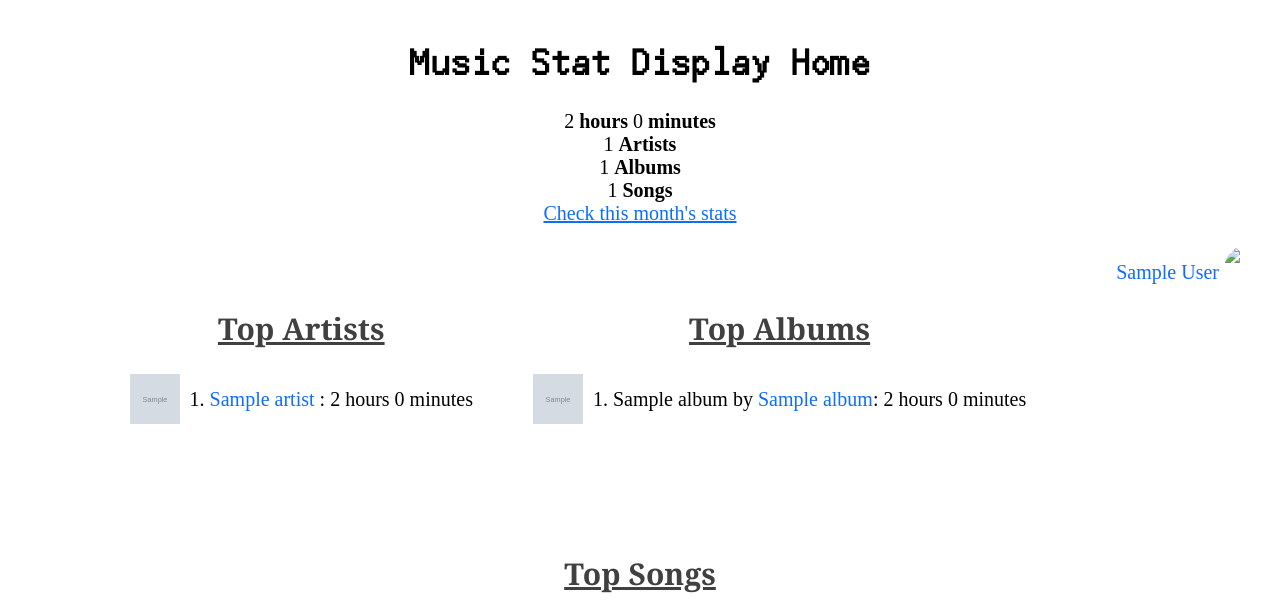
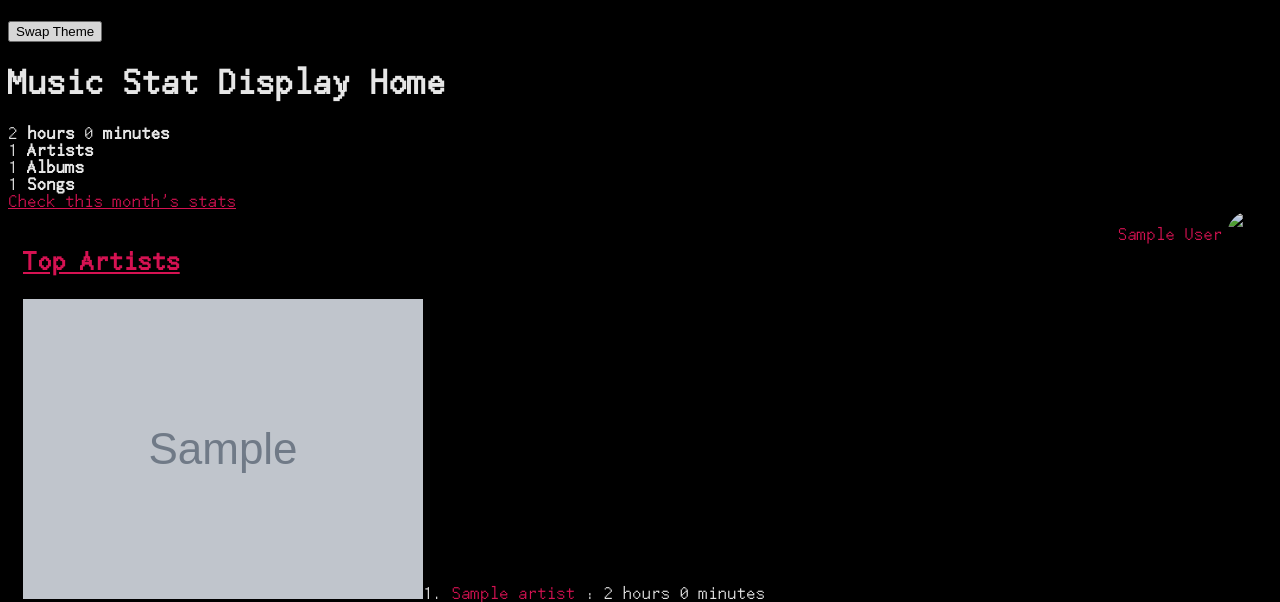
Before and after one commit to 0x01FE/music-stat-display, a Flask app: template app/templates/user_home.html in a window 1280 px wide. Shown: the top 602 px of the page. Run offline with Flask 2, Linux system fonts and the light colour scheme; the template is opened without the code that fills it: most values are stand-ins (such as "Sample title", 1, 10 or a date in 2020); grey boxes marked "Sample" are stand-in pictures; parts of the project's set-up code (start-up, migrations or seed data) failed here and were passed over; some libraries are stand-ins or nearby versions; some web fonts are replaced.

Commit message:
theme changes

```diff
--- a/app/app.py
+++ b/app/app.py
@@ -362,7 +362,7 @@ def compare(user : int):
 if __name__ == '__main__':
     if 'env' in os.environ:
         if os.environ['env'] == 'DEV':
-            app.run()
+            app.run(port=PORT)
         else:
             waitress.serve(app, host='0.0.0.0', port=PORT)
     else:
--- /dev/null
+++ b/app/static/theme-changer.js
@@ -0,0 +1,55 @@
+
+let current_theme = "dark";
+const light_theme_path = "/style-redo.css";
+const dark_theme_path = "/";
+
+
+function setTheme(theme_name) {
+    if (theme_name == "light") {
+        swapStyleSheet(light_theme_path);
+    } else if (theme_name == "dark") {
+        swapStyleSheet(dark_theme_path);
+    }
+}
+
+function getCookie(cookie_name) {
+    let name = cookie_name + "=";
+    let decodedCookie = decodeURIComponent(document.cookie);
+    let ca = decodedCookie.split(';');
+    for(let i = 0; i <ca.length; i++) {
+        let c = ca[i];
+
+        while (c.charAt(0) == ' ') {
+            c = c.substring(1);
+        }
+        if (c.indexOf(name) == 0) {
+            return c.substring(name.length, c.length);
+        }
+    }
+    return "";
+}
+
+addEventListener("DOMContentLoaded", (event) => {
+    let theme = getCookie("theme");
+    if (theme) {
+        setTheme(theme);
+        current_theme = theme;
+    }
+});
+
+
+function swapStyleSheet(sheet) {
+    document.getElementById('style').setAttribute('href', sheet);
+}
+
+function changeTheme() {
+    if (current_theme == "dark") {
+        setTheme("light");
+        document.cookie = "theme=light" + ";path=/";
+        current_theme = "light";
+    } else if (current_theme == "light") {
+        setTheme("dark");
+        document.cookie = "theme=dark" + ";path=/";
+        current_theme = "dark";
+    }
+}
--- a/app/templates/user_home.html
+++ b/app/templates/user_home.html
@@ -2,10 +2,12 @@
 <html lang="en">
     <header>
         <link rel="shortcut icon" href="{{ url_for('static', filename='favicon.ico') }}">
-        <link rel="stylesheet" href="{{ url_for('static', filename='style-redo.css') }}">
+        <link id="style" rel="stylesheet" href="{{ url_for('static', filename='style.css') }}">
+        <script src="{{ url_for('static', filename='theme-changer.js') }}"></script>
         <title>Overview - All Time</title>
     </header>
     <body>
+        <button type="button" onclick="changeTheme()">Swap Theme</button>
         <div class="HeaderContainer">
             <h1>Music Stat Display Home</h1>
             {{ total_time[0] }} <b>hours</b> {{ total_time[1] }} <b>minutes</b><br>
```
